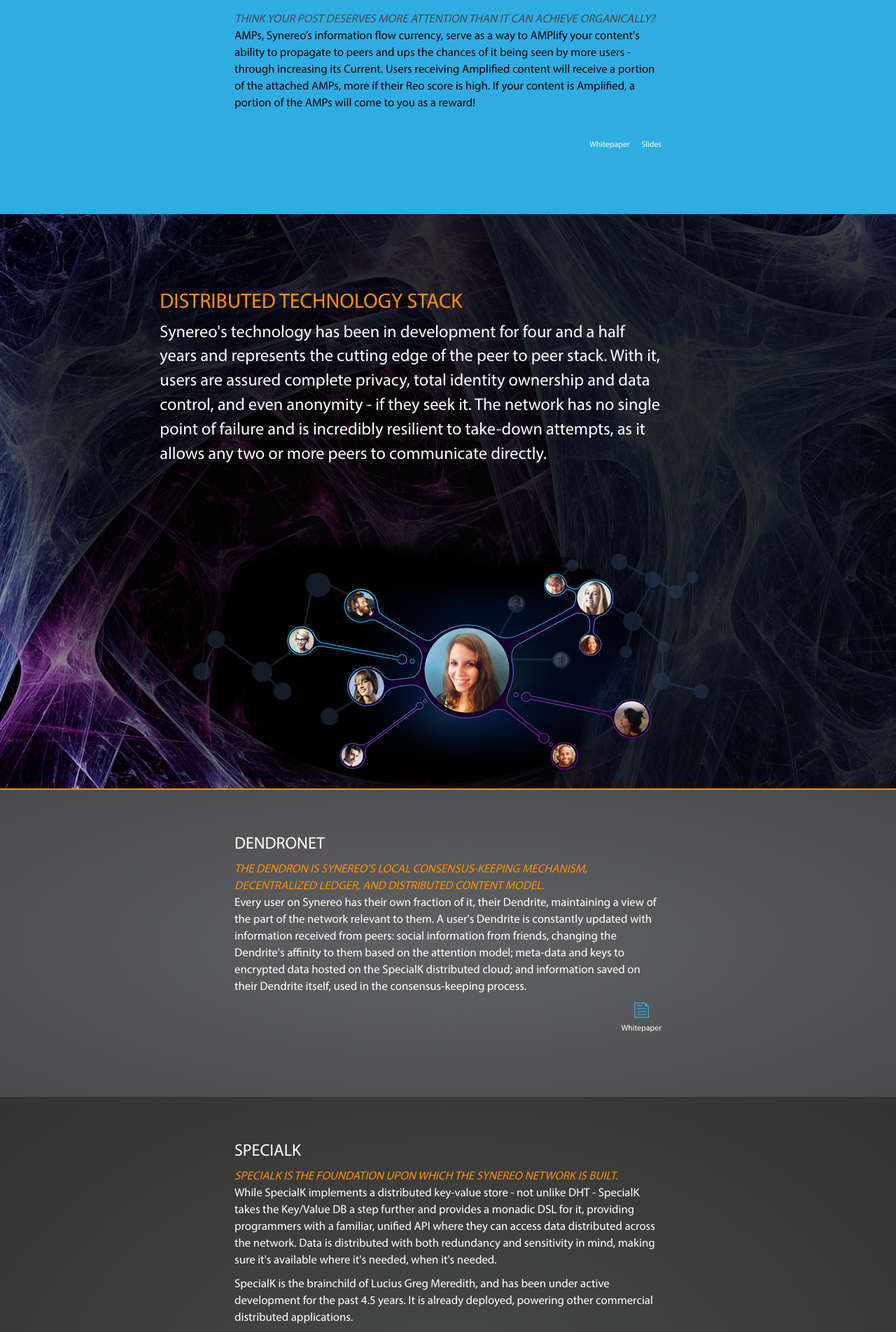
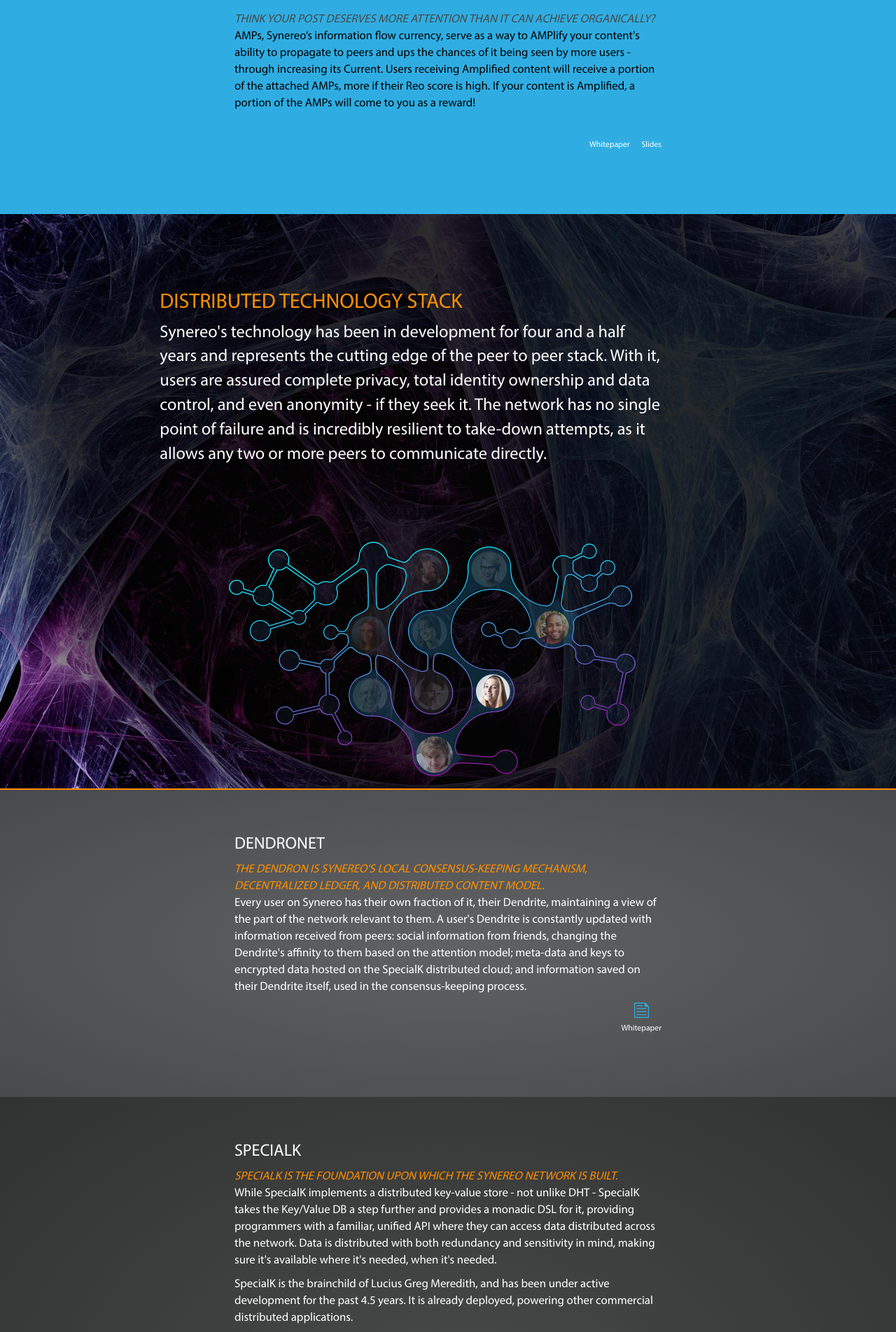
Before and after one commit to synereo/synereo.github.io, a Jekyll site: the page built from learn-more/index.html, in a window 1280 px wide. Shown: the part 2091-3995 px from the top of the page at 70% size. Built offline with Jekyll 4.4.1, drawn with Linux system fonts in a browser that asks for light colours; nearby versions of some CDN libraries.

Commit message:
Add tech infographics

```diff
--- a/_layouts/learn-more.html
+++ b/_layouts/learn-more.html
@@ -112,7 +112,7 @@
           </div>
         </div>
         <div class="infographics">
-          <img class="basic" src="/img/infographics/basic.png">
+          <img class="basic" src="/img/infographics/basic_tech.png">
         </div>
       </section>
 
```
Also changed, not shown: img/infographics/basic_tech.png (added), img/infographics/dendronet.png (added), img/infographics/extensibility.png (added), img/infographics/smart.png (added), img/infographics/special-k.png (added).
